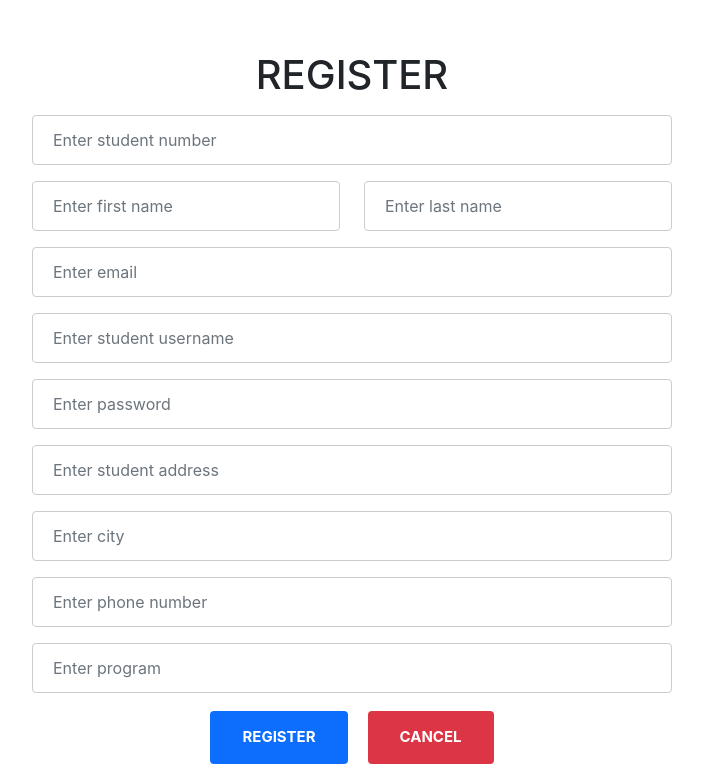
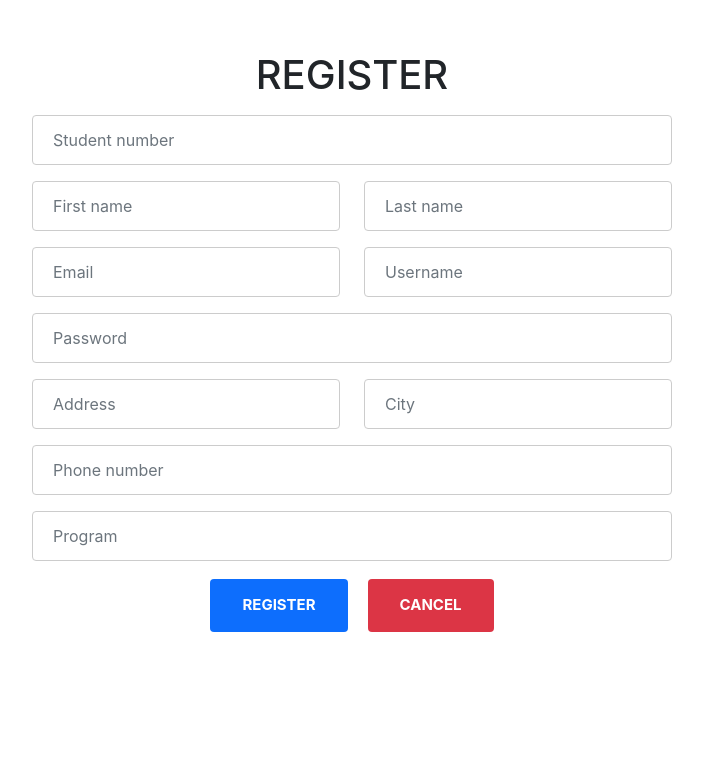
Before and after one commit to DemarioDouce/StudentCourseSystem-Website, a React (Create React App) app in the folder frontend/: page /register in a window 1280 px wide. Shown: the part 149-923 px from the top of the page, without its empty margins (288-991 px from the left). After the commit the page ends 800 px from the top, so only its background shows below. Built offline with nearby package versions, Linux system fonts and the light colour scheme.

Commit message:
Improve design.

```diff
--- a/frontend/src/components/StudentRegistration.js
+++ b/frontend/src/components/StudentRegistration.js
@@ -85,7 +85,7 @@ function StudentRegistration(props) {
                   name="studentNumber"
                   id="studentNumber"
                   rows="3"
-                  placeholder="Enter student number"
+                  placeholder="Student number"
                   value={student.studentNumber}
                   onChange={onChange}
                 />
@@ -106,7 +106,7 @@ function StudentRegistration(props) {
                       type="text"
                       name="firstName"
                       id="firstName"
-                      placeholder="Enter first name"
+                      placeholder="First name"
                       value={student.firstName}
                       onChange={onChange}
                     />
@@ -127,8 +127,53 @@ function StudentRegistration(props) {
                       type="text"
                       name="lastName"
                       id="lastName"
-                      placeholder="Enter last name"
+                      placeholder="Last name"
                       value={student.lastName}
+                      onChange={onChange}
+                    />
+                  </Form.Group>
+                </Col>
+              </Row>
+              <Row>
+                <Col>
+                  <Form.Group>
+                    <Form.Control
+                      style={{
+                        width: "100%",
+                        padding: "12px 20px",
+                        margin: "8px 0",
+                        display: "inline-block",
+                        border: "1px solid #ccc",
+                        borderRadius: "4px",
+                        boxSizing: "border-box",
+                      }}
+                      type="text"
+                      name="email"
+                      id="email"
+                      rows="3"
+                      placeholder="Email"
+                      value={student.email}
+                      onChange={onChange}
+                    />
+                  </Form.Group>
+                </Col>
+                <Col>
+                  <Form.Group>
+                    <Form.Control
+                      style={{
+                        width: "100%",
+                        padding: "12px 20px",
+                        margin: "8px 0",
+                        display: "inline-block",
+                        border: "1px solid #ccc",
+                        borderRadius: "4px",
+                        boxSizing: "border-box",
+                      }}
+                      type="text"
+                      name="username"
+                      id="username"
+                      placeholder="Username"
+                      value={student.username}
                       onChange={onChange}
                     />
                   </Form.Group>
@@ -146,52 +191,15 @@ function StudentRegistration(props) {
                     boxSizing: "border-box",
                   }}
                   type="text"
-                  name="email"
-                  id="email"
-                  rows="3"
-                  placeholder="Enter email"
-                  value={student.email}
-                  onChange={onChange}
-                />
-              </Form.Group>
-              <Form.Group>
-                <Form.Control
-                  style={{
-                    width: "100%",
-                    padding: "12px 20px",
-                    margin: "8px 0",
-                    display: "inline-block",
-                    border: "1px solid #ccc",
-                    borderRadius: "4px",
-                    boxSizing: "border-box",
-                  }}
-                  type="text"
-                  name="username"
-                  id="username"
-                  placeholder="Enter student username"
-                  value={student.username}
-                  onChange={onChange}
-                />
-              </Form.Group>
-              <Form.Group>
-                <Form.Control
-                  style={{
-                    width: "100%",
-                    padding: "12px 20px",
-                    margin: "8px 0",
-                    display: "inline-block",
-                    border: "1px solid #ccc",
-                    borderRadius: "4px",
-                    boxSizing: "border-box",
-                  }}
-                  type="text"
                   name="password"
                   id="password"
-                  placeholder="Enter password"
+                  placeholder="Password"
                   value={student.password}
                   onChange={onChange}
                 />
               </Form.Group>
+              <Row>
+                <Col>
                   <Form.Group>
                     <Form.Control
                       style={{
@@ -207,11 +215,13 @@ function StudentRegistration(props) {
                       name="address"
                       id="address"
                       rows="3"
-                  placeholder="Enter student address"
+                      placeholder="Address"
                       value={student.address}
                       onChange={onChange}
                     />
                   </Form.Group>
+                </Col>
+                <Col>
                   <Form.Group>
                     <Form.Control
                       style={{
@@ -227,11 +237,13 @@ function StudentRegistration(props) {
                       name="city"
                       id="city"
                       rows="3"
-                  placeholder="Enter city"
+                      placeholder="City"
                       value={student.city}
                       onChange={onChange}
                     />
                   </Form.Group>
+                </Col>
+              </Row>
               <Form.Group>
                 <Form.Control
                   style={{
@@ -247,7 +259,7 @@ function StudentRegistration(props) {
                   name="phoneNumber"
                   id="phoneNumber"
                   rows="3"
-                  placeholder="Enter phone number"
+                  placeholder="Phone number"
                   value={student.phoneNumber}
                   onChange={onChange}
                 />
@@ -267,7 +279,7 @@ function StudentRegistration(props) {
                   name="program"
                   id="program"
                   rows="3"
-                  placeholder="Enter program"
+                  placeholder="Program"
                   value={student.program}
                   onChange={onChange}
                 />
```
Lines whose indentation alone changed are shown as unchanged.
